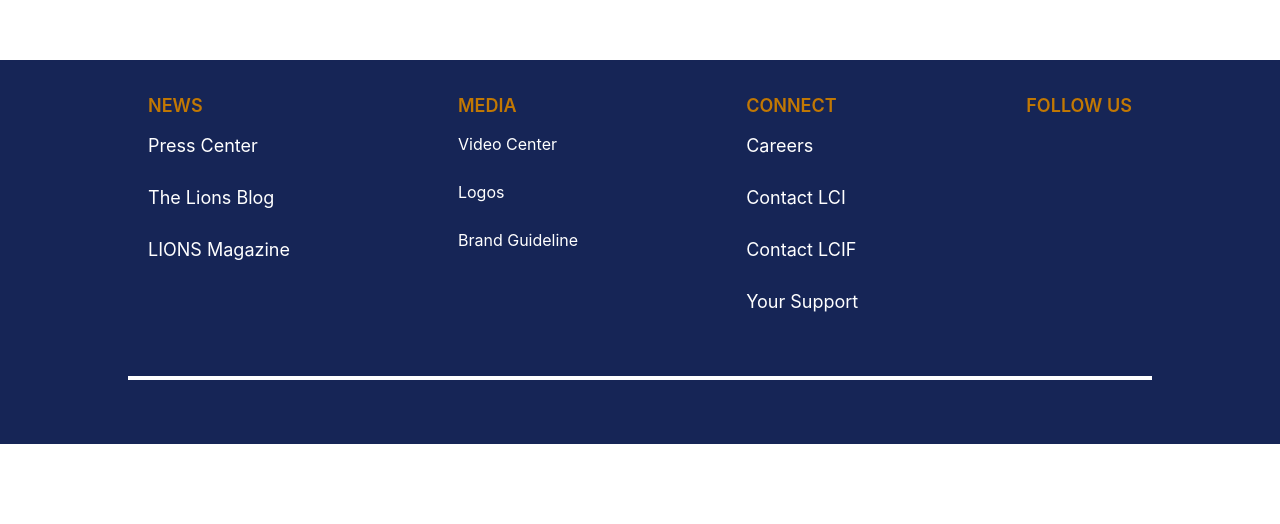
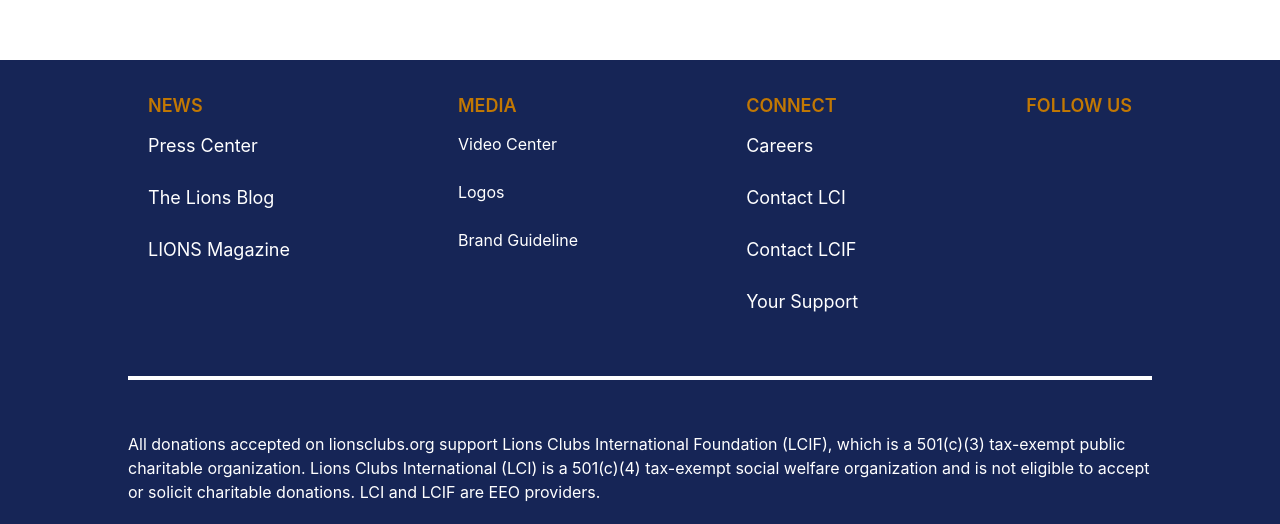
Before and after one commit to RobustTechLiberia/lions_club_international_liberia, a React (Vite) app: page / in a window 1280 px wide. Shown: the part 4287-4811 px from the top of the page. Before the commit the page ends 4731 px from the top, so only its background shows below. Built offline with nearby package versions, Linux system fonts and the light colour scheme.

Commit message:
third deployment

```diff
--- a/src/components/footer.jsx
+++ b/src/components/footer.jsx
@@ -5,7 +5,7 @@
   render() {
     return (
       <>
-        <div className="bg-blue-950 md:h-96">
+        <div className="bg-blue-950 md:h-full">
           <div className="flex flex-wrap justify-evenly gap-5">
             {/* news */}
             <div className="pt-8">
@@ -75,7 +75,17 @@
             </div>
           </div>
           <div className="pt-12">
-            <div className="bg-white md:mx-32 h-1"></div>
+            <div className="bg-white md:mx-32 h-1 mx-5"></div>
+          </div>
+          <div className="flex flex-wrap justify-evenly gap-0 md:mx-0 mx-5 pt-8">
+            <p className="text-md text-white text-start font-sans py-5 md:w-5xl md:mx-10">
+              All donations accepted on lionsclubs.org support Lions Clubs
+              International Foundation (LCIF), which is a 501(c)(3) tax-exempt
+              public charitable organization. Lions Clubs International (LCI) is
+              a 501(c)(4) tax-exempt social welfare organization and is not
+              eligible to accept or solicit charitable donations. LCI and LCIF
+              are EEO providers.
+            </p>
           </div>
         </div>
       </>
```
